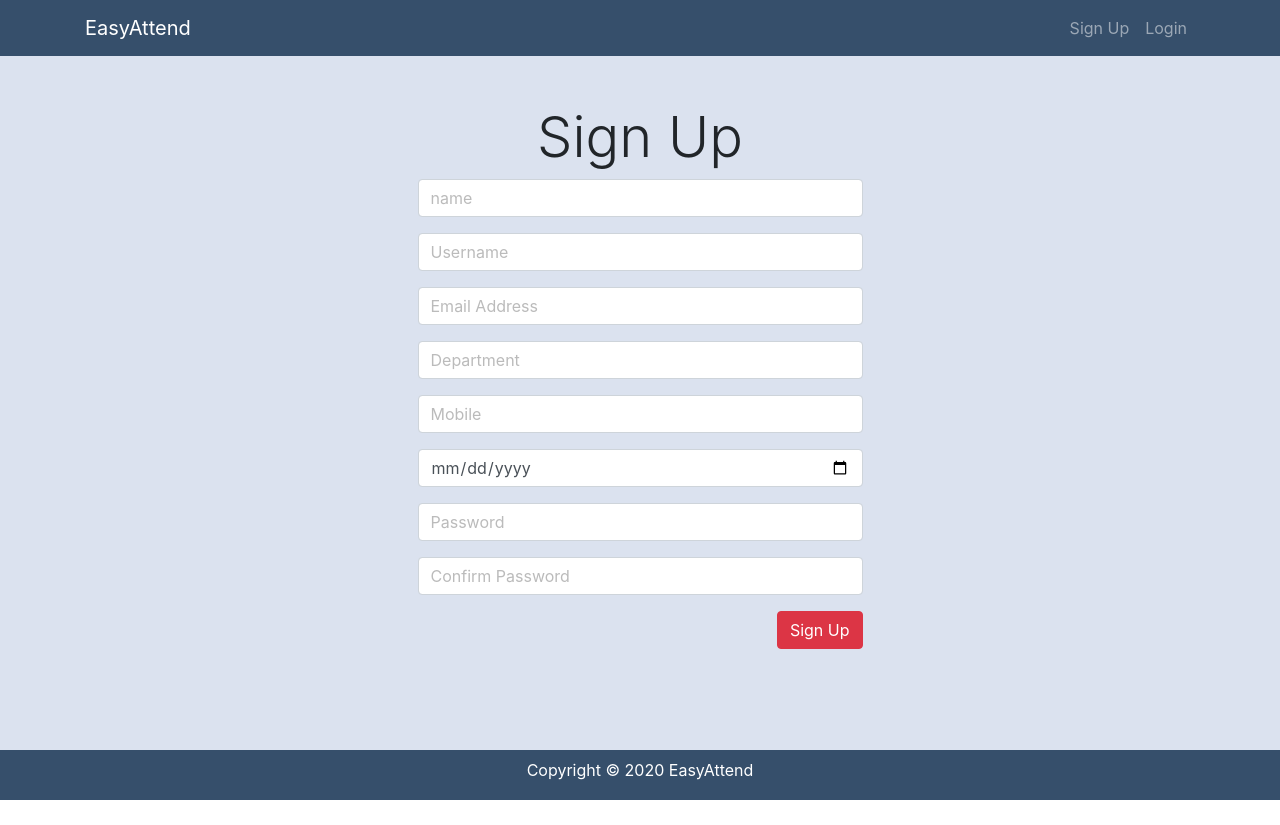
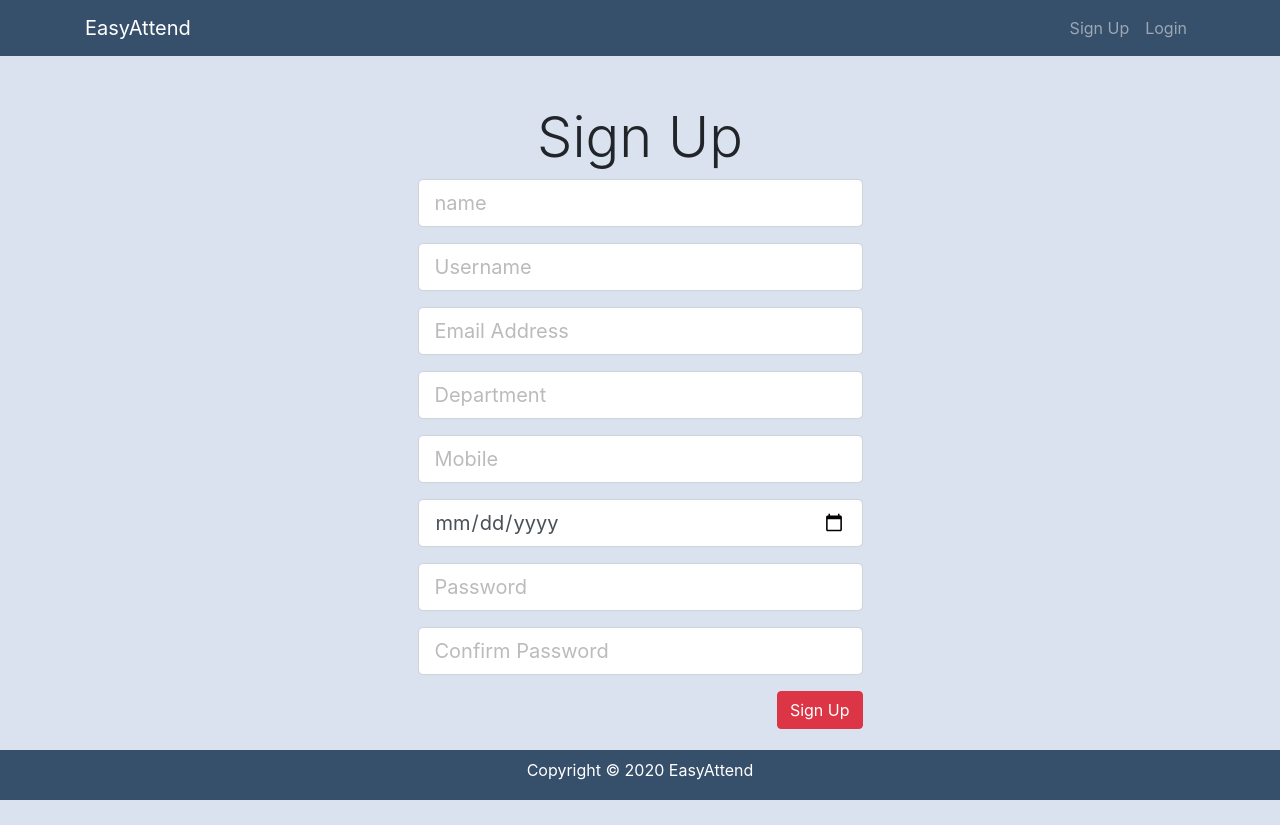
Before and after one commit to attainu/Khushboo-Rajeev-Students-Employees-Attendance-tracking-App-au4, a React (Create React App) app in the folder frontend/: page /register in a window 1280 px wide. Before the commit the page ends 800 px from the top, so only its background shows below. Built offline with nearby package versions, Linux system fonts and the light colour scheme.

Commit message:
fixed padding in register page

```diff
--- a/frontend/src/App.css
+++ b/frontend/src/App.css
@@ -1,9 +1,8 @@
-#landingImage{
+#landingImage {
   background-image: url("https://img.freepik.com/free-vector/creative-office-co-working-center-university-campus-modern-workplace_48369-11863.jpg?size=626&ext=jpg");
   height: 40vh;
   opacity: 70%;
 }
-
 
 .landing {
   background-color: #f5f5f5;
@@ -12,23 +11,23 @@
 .landing-inner {
   padding-top: 20px;
 }
-#fullcard{
+#fullcard {
   margin-left: 18%;
 }
 
-#aboutUs{
+#aboutUs {
   padding: 0;
   margin: 0;
   height: 80%;
-width:18rem;
-text-align: center;
+  width: 18rem;
+  text-align: center;
 }
 
-#contactUs{
+#contactUs {
   height: 80%;
   padding: 0;
   margin: 0;
-  width:18rem;
+  width: 18rem;
   text-align: center;
 }
 .latest-profiles-img {
@@ -110,7 +109,7 @@ p {
 
 .card {
   margin-left: 50%;
-  width: 20rem;
+  width: 15rem;
   height: 15rem;
   background-image: linear-gradient(90deg, #dbe2ef 100%, #dbe2ef 100%);
 }
--- a/frontend/src/components/auth/Login.js
+++ b/frontend/src/components/auth/Login.js
@@ -56,7 +56,7 @@ class Login extends Component {
         <div className='container'>
           <div className='row'>
             <div className='col-md-5 m-auto'>
-              <h1 className='display-4 text-center'>Log In</h1>
+              <h2 className='display-4 text-center'>Log In</h2>
               {/******************** EMAIL INPUT FILED ********************/}
               <form onSubmit={this.onSubmit}>
                 <div className='form-group'>
--- a/frontend/src/components/auth/Register.js
+++ b/frontend/src/components/auth/Register.js
@@ -106,16 +106,16 @@ class Register extends Component {
 
     return (
       <div className='register'>
-        <div className='container'>
+        <div className='container mb-5'>
           <div className='row'>
             <div className='col-md-5 m-auto'>
-              <h1 className='display-4 text-center'>Sign Up</h1>
+              <h2 className='display-4 text-center'>Sign Up</h2>
               <form noValidate onSubmit={this.onSubmit}>
                 {/******************** NAME INPUT FILED ********************/}
                 <div className='form-group'>
                   <input
                     type='text'
-                    className={classnames("form-control form-control", {
+                    className={classnames("form-control form-control-lg", {
                       "is-invalid": errors.name,
                     })}
                     placeholder='name'
@@ -131,7 +131,7 @@ class Register extends Component {
                 <div className='form-group'>
                   <input
                     type='text'
-                    className={classnames("form-control form-control", {
+                    className={classnames("form-control form-control-lg", {
                       "is-invalid": errors.username,
                     })}
                     placeholder='Username'
@@ -147,7 +147,7 @@ class Register extends Component {
                 <div className='form-group'>
                   <input
                     type='email'
-                    className={classnames("form-control form-control", {
+                    className={classnames("form-control form-control-lg", {
                       "is-invalid": errors.email,
                     })}
                     placeholder='Email Address'
@@ -167,7 +167,7 @@ class Register extends Component {
                 <div className='form-group'>
                   <input
                     type='text'
-                    className={classnames("form-control form-control", {
+                    className={classnames("form-control form-control-lg", {
                       "is-invalid": errors.department,
                     })}
                     placeholder='Department'
@@ -184,7 +184,7 @@ class Register extends Component {
                 <div className='form-group'>
                   <input
                     type='number'
-                    className={classnames("form-control form-control", {
+                    className={classnames("form-control form-control-lg", {
                       "is-invalid": errors.mobile,
                     })}
                     placeholder='Mobile'
@@ -200,7 +200,7 @@ class Register extends Component {
                 <div className='form-group'>
                   <input
                     type='date'
-                    className={classnames("form-control form-control", {
+                    className={classnames("form-control form-control-lg", {
                       "is-invalid": errors.name,
                     })}
                     placeholder='joining date'
@@ -216,7 +216,7 @@ class Register extends Component {
                 <div className='form-group'>
                   <input
                     type='password'
-                    className={classnames("form-control form-control", {
+                    className={classnames("form-control form-control-lg", {
                       "is-invalid": errors.password,
                     })}
                     placeholder='Password'
@@ -232,7 +232,7 @@ class Register extends Component {
                 <div className='form-group'>
                   <input
                     type='password'
-                    className={classnames("form-control form-control", {
+                    className={classnames("form-control form-control-lg", {
                       "is-invalid": errors.password2,
                     })}
                     placeholder='Confirm Password'
@@ -246,7 +246,7 @@ class Register extends Component {
                 </div>
                 {/******************** SUBMIT BUTTON INPUT FILED ********************/}
                 <button
-                  className='btn btn-danger'
+                  className='btn btn-danger mb-5'
                   type='submit' /*
                   disabled={this.state.buttonstatus} */
                 >
```
